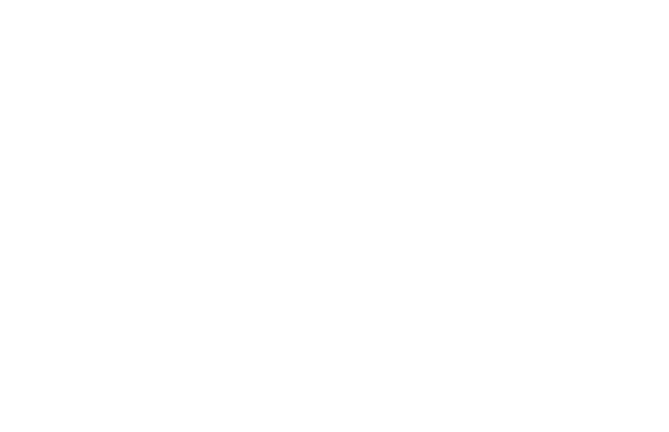
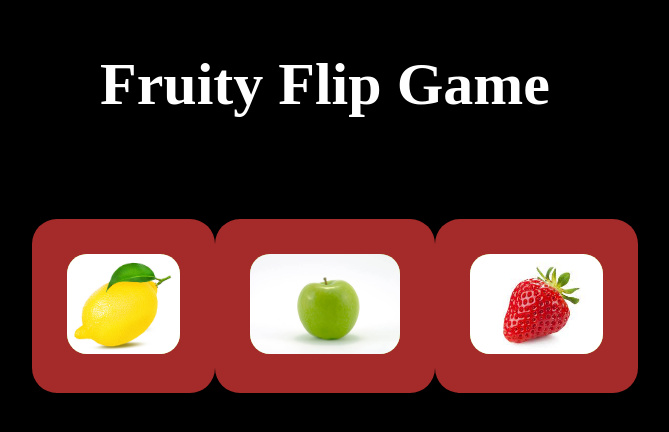
Before and after one commit to Mezue3000/Fruity-flip-game, a plain HTML site: page index.html in a window 1280 px wide. Shown: the whole page, without its empty margins (305-974 px from the left). Drawn offline with Linux system fonts and the light colour scheme.

Commit message:
styled my elements

```diff
--- a/index.html
+++ b/index.html
@@ -3,9 +3,15 @@
 <head>
     <meta charset="UTF-8">
     <meta name="viewport" content="width=device-width, initial-scale=1.0">
+    <link rel="stylesheet" href="styles.css">
     <title>Fruit game</title>
 </head>
 <body>
-
+    <h1 class="head1">Fruity Flip Game</h1>
+    <div class="container">
+       <button class="img3"><img class="img1" src="Images/lemon.jpg" alt="lemon"></button>
+       <button class="img3"><img class="img1" src="Images/apple.jpg" alt="apple"></button>
+       <button class="img3"><img class="img1" src="Images/strawberry.jpg" alt="strawberry"></button>
+    </div>
 </body>
 </html>
--- a/styles.css
+++ b/styles.css
@@ -0,0 +1,39 @@
+* {
+    padding: 0;
+    margin: 0;
+    box-sizing: border-box;
+    font-family: 'Times New Roman', Times, serif;
+    background-color: black;
+}
+
+
+.img1 {
+    height: 100px;
+    border-radius: 20px;
+    margin: 15px;
+    background-color: yellowgreen;
+}
+
+
+.container {
+    display: flex;
+    justify-content: center;
+    margin-top: 100px;
+}
+
+
+
+.img3 {
+    border: none;
+    background-color: brown;
+    padding: 20px;
+    border-radius: 25px;
+}
+
+.head1 {
+   color: white;
+   margin-top: 50px;
+   margin-left: 405px;
+   font-size: 60px;
+   font-family: 50px;
+}
```
Also changed, not shown: Images/apple.jpg (added), Images/lemon.jpg (added), Images/strawberry.jpg (added).
